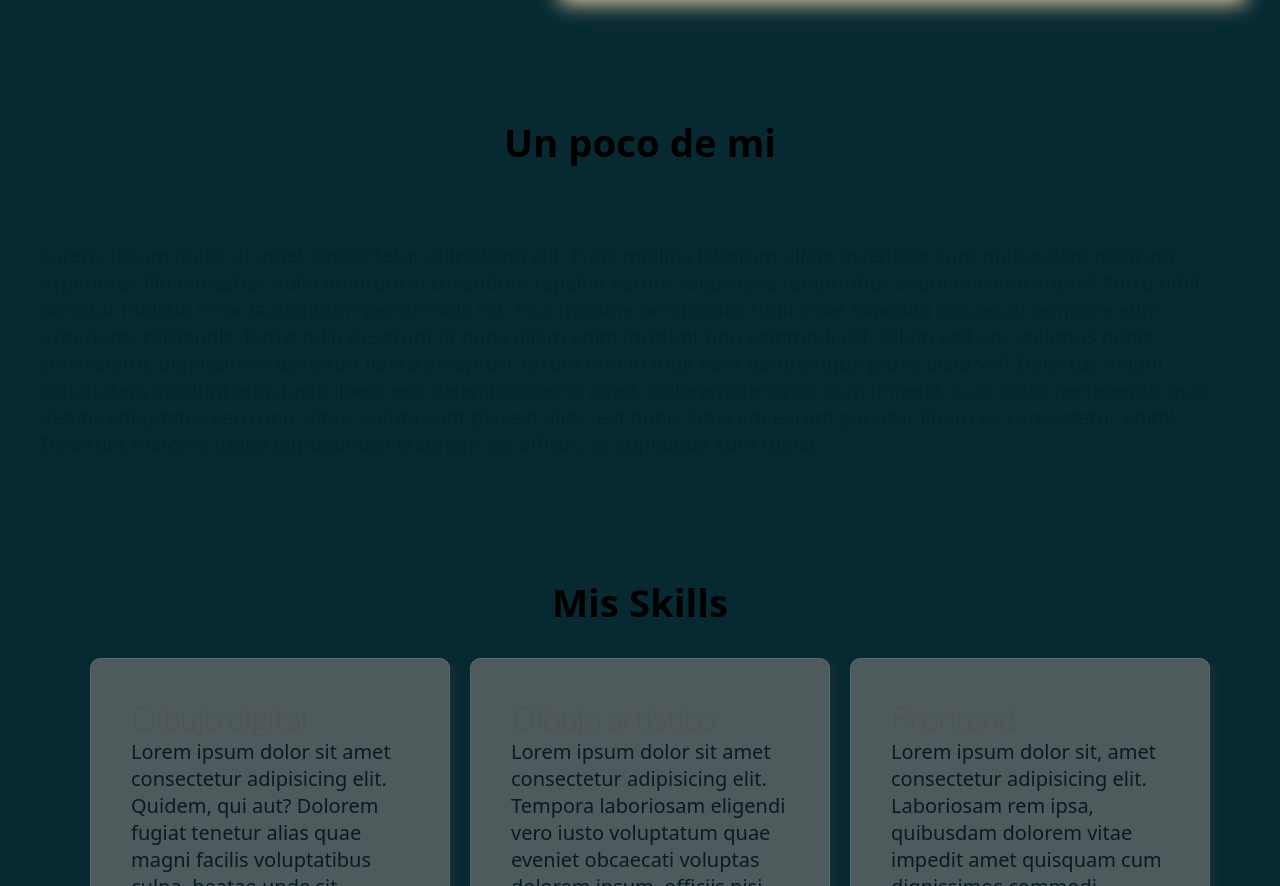
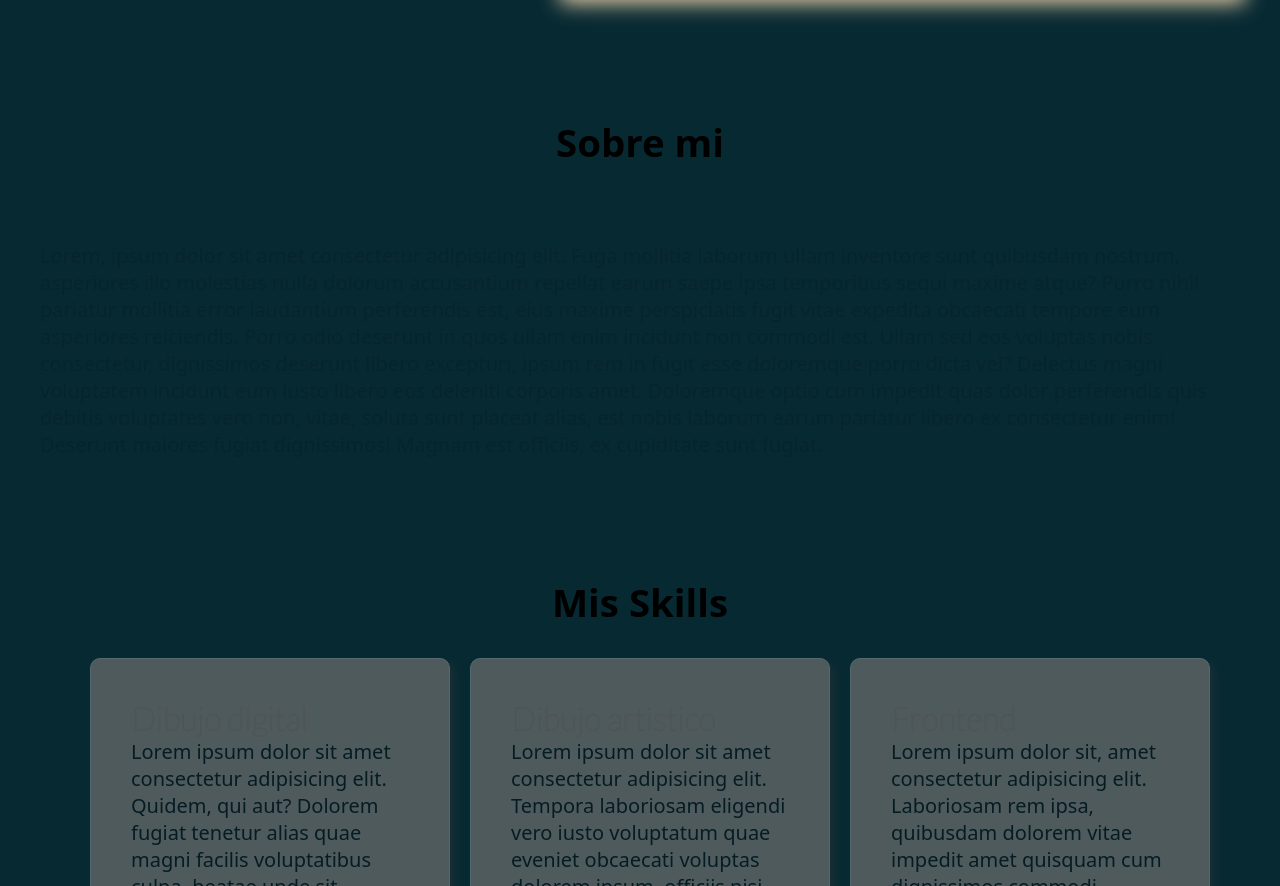
Before and after one commit to Carolinetattoo/Pagina-personal, a plain HTML site: page index.html in a window 1280 px wide. Shown: the part 854-1740 px from the top of the page. Drawn offline with Linux system fonts and the light colour scheme.

Commit message:
se cambio un h2

```diff
--- a/index.html
+++ b/index.html
@@ -85,7 +85,7 @@
     <section id="Presentacion">
        <div class="container2">
         <div class="imageContainer"></div>
-        <h2>Un poco de mi</h2>
+        <h2>Sobre mi</h2>
         <br>
         <br>
         <p class="TextLittleOfMe">Lorem, ipsum dolor sit amet consectetur adipisicing elit. Fuga mollitia laborum ullam inventore sunt quibusdam nostrum, asperiores illo molestias nulla dolorum accusantium repellat earum saepe ipsa temporibus sequi maxime atque?
```
